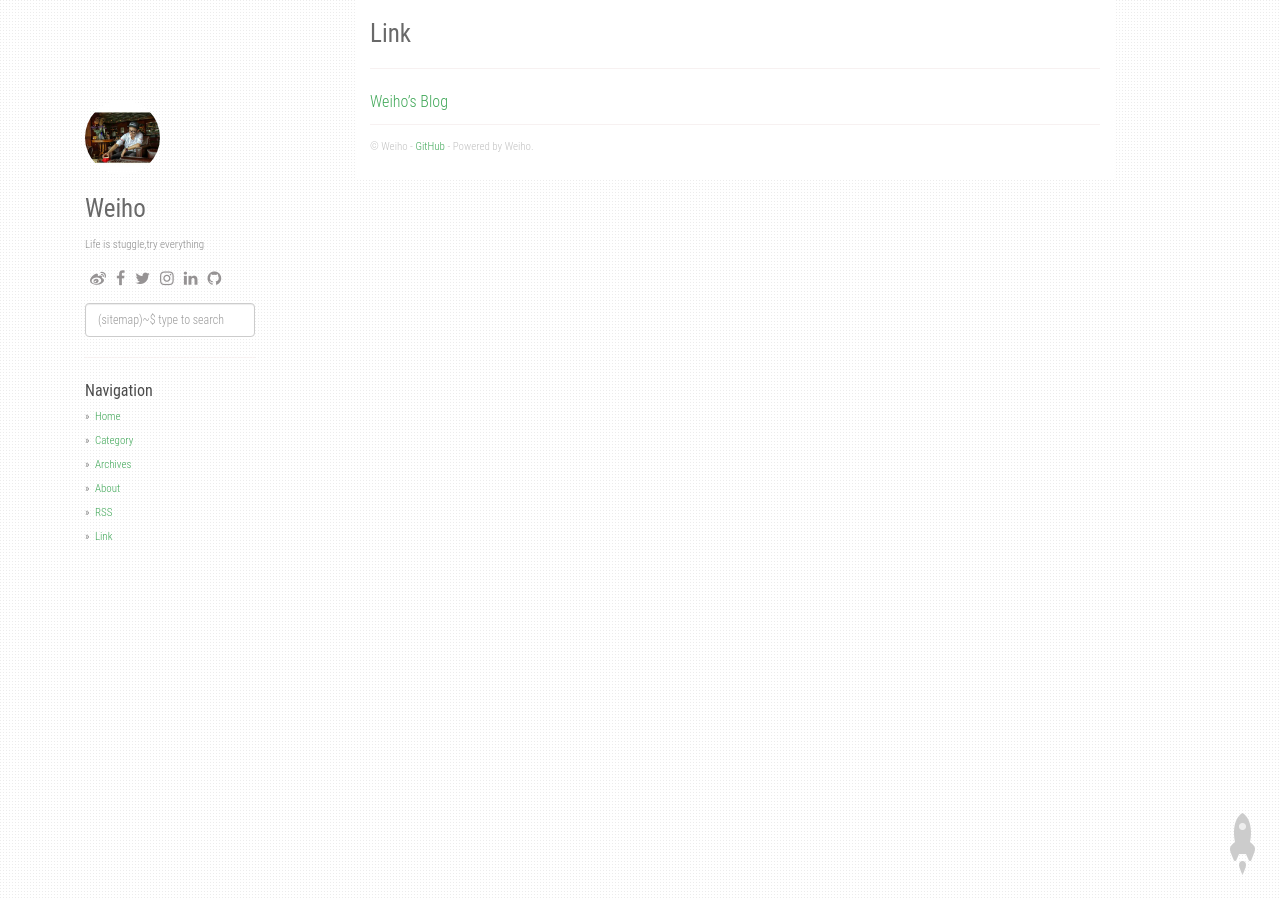
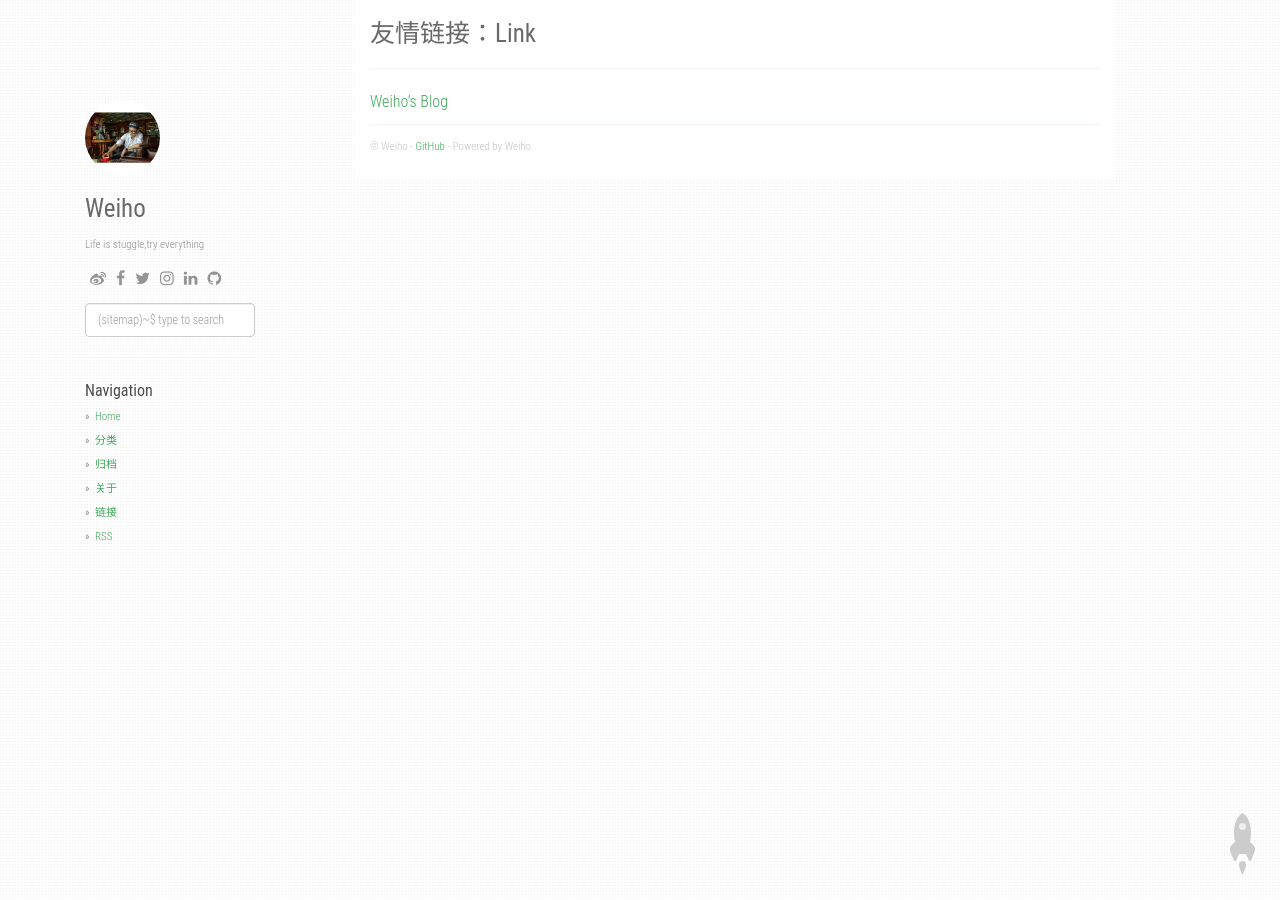
Before and after one commit to we1h0/zhaoweiho.github.io, a Jekyll site: the page built from link.md, in a window 1280 px wide. Built offline with Jekyll 4.4.1, drawn with Linux system fonts in a browser that asks for light colours; nearby versions of some CDN libraries.

Commit message:
weiho
site update:2018-05-05 13:47

```diff
--- a/_config.yml
+++ b/_config.yml
@@ -35,16 +35,16 @@ share:
   fb_appid: #
 
 urls:
-    - text: Category
-      url: /category/
-    - text: Archives
+    - text: 分类
+      url: /categories/
+    - text: 归档
       url: /archives/
-    - text: About
+    - text: 关于
       url: /about/
+    - text: 链接
+      url: /link/
     - text: RSS
       url: /feed.xml
-    - text: Link
-      url: /link/
 
 
 url: "https://www.weiho.xyz"
--- a/link.md
+++ b/link.md
@@ -1,6 +1,6 @@
 ---
 layout: page
-title: Link
+title: "友情链接：Link"
 permalink: /link/
 ---
 
```
Also changed, not shown: about.md (+1 -1 lines), archives.md (+1 -1 lines), categories.md (renamed from category.md, +1 -1 lines), tags.md (+1 -1 lines).
